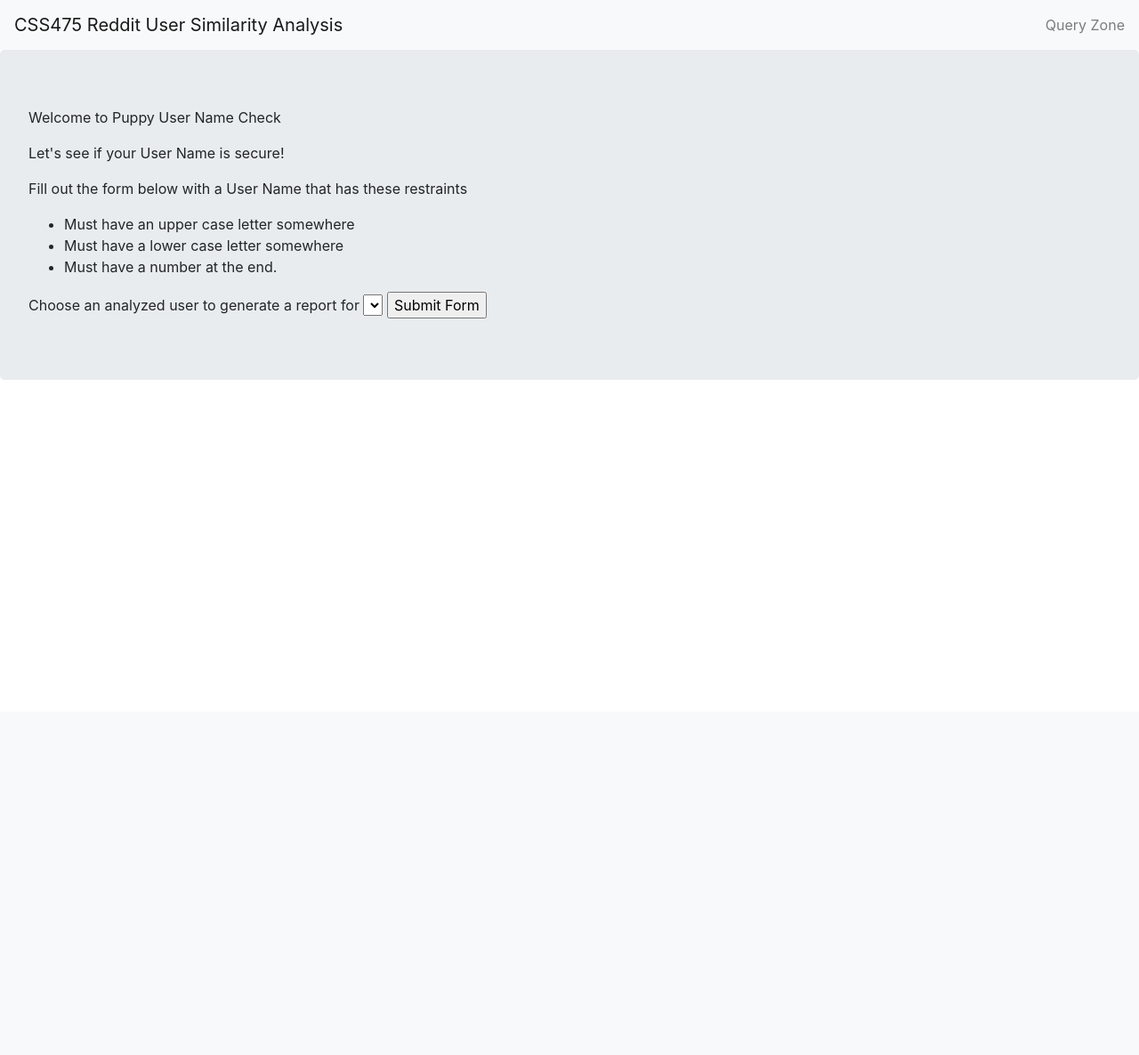
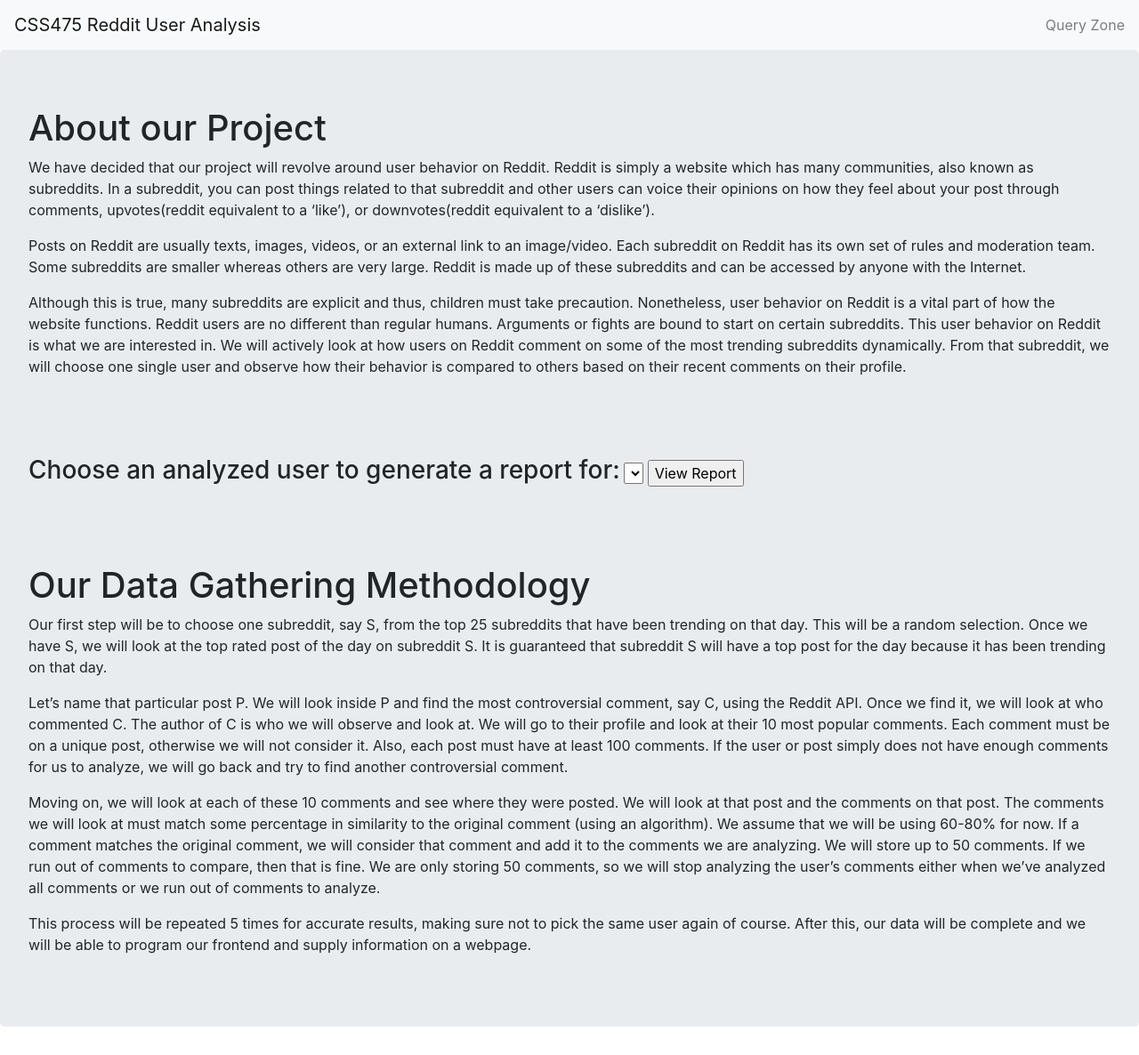
Before and after one commit to epicmanmoo/reddit-user-analysis, a Flask app: template Webapp/templates/index.html in a window 1280 px wide. Shown: the whole page at 89% size. Before the commit the page ends 427 px from the top, so only its background shows below. Run offline with Flask 2, Linux system fonts and the light colour scheme; the template is opened without the code that fills it, so the values that code supplies are empty; parts of the project's set-up code (start-up, migrations or seed data) failed here and were passed over; some libraries are stand-ins or nearby versions.

Commit message:
First full version

```diff
--- a/Webapp/app.py
+++ b/Webapp/app.py
@@ -51,10 +51,11 @@ def queryauth():
 @app.route('/queryzone')
 def queryzone():
     input = request.args.get('password')
+    requery = request.args.get('requery')
 
     isCorrect = False
 
-    if input == password:
+    if input == password or len(requery) > 0:
         isCorrect = True
 
     return render_template("queryzone.html", isCorrect=isCorrect)
@@ -62,7 +63,36 @@ def queryzone():
 # QUERY RESULTS PAGE
 @app.route('/queryResults')
 def queryresults():
-    return render_template('results.html')
+    userQuery = request.args.get('userquery')
+    columnTitles = ""
+    tuplesReceived = ''
+    tuples = []
+    titles = []
+    validQuery = ''
+
+    try:
+        tuplesReceived = con.execute(userQuery)
+
+        words = userQuery.split()
+
+        if words[0].upper() not in ('INSERT', 'UPDATE', 'DELETE'):
+            for tuple in tuplesReceived:
+                tuples.append(tuple)
+
+            columnTitles = con.execute(userQuery).keys()
+
+            for title in columnTitles:
+                titles.append(title)
+        validQuery = True
+    except:
+        validQuery = False
+
+    return render_template('results.html',
+                           tuplesReceived=tuples,
+                           numTuples = len(tuples),
+                           validQuery=validQuery,
+                           columnTitles=titles,
+                           numColumns = len(columnTitles))
 
 # REPORT PAGE
 @app.route('/report')
@@ -163,7 +193,7 @@ def report():
     ax.set_title('Distribution of Similarity Percentages (Boxplot)')
     ax.yaxis.grid(True)
     ax.set_xlabel('User Analyzed')
-    ax.set_ylabel('Degree of Similarity')
+    ax.set_ylabel('Degree of Similarity(%)')
     plt.setp(bp['boxes'], facecolor='lightgreen')
 
 
--- a/Webapp/templates/base.html
+++ b/Webapp/templates/base.html
@@ -2,7 +2,7 @@
 <html lang="en">
 <head>
     <meta charset="UTF-8">
-    <title>Username Validator</title>
+    <title>Reddit User Analysis</title>
     <link rel="stylesheet" href="https://maxcdn.bootstrapcdn.com/bootstrap/4.0.0/css/bootstrap.min.css" integrity="sha384-Gn5384xqQ1aoWXA+058RXPxPg6fy4IWvTNh0E263XmFcJlSAwiGgFAW/dAiS6JXm" crossorigin="anonymous">
     <script src="https://code.jquery.com/jquery-3.2.1.slim.min.js" integrity="sha384-KJ3o2DKtIkvYIK3UENzmM7KCkRr/rE9/Qpg6aAZGJwFDMVNA/GpGFF93hXpG5KkN" crossorigin="anonymous"></script>
     <script src="https://cdnjs.cloudflare.com/ajax/libs/popper.js/1.12.9/umd/popper.min.js" integrity="sha384-ApNbgh9B+Y1QKtv3Rn7W3mgPxhU9K/ScQsAP7hUibX39j7fakFPskvXusvfa0b4Q" crossorigin="anonymous"></script>
@@ -11,7 +11,7 @@
 <body>
 <!-- As a link -->
 <nav class="navbar navbar-light bg-light">
-  <a class="navbar-brand" href="{{ url_for('index') }}">CSS475 Reddit User Similarity Analysis</a>
+  <a class="navbar-brand" href="{{ url_for('index') }}">CSS475 Reddit User Analysis</a>
     <ul class="navbar-nav">
         <li class="nav-item">
             <a class="nav-link" href="{{ url_for('queryauth') }}">Query Zone</a>
--- a/Webapp/templates/index.html
+++ b/Webapp/templates/index.html
@@ -1,23 +1,64 @@
 {% extends "base.html" %}
 {% block content %}
     <div class="jumbotron">
-        <p>Welcome to Puppy User Name Check</p>
-        <p>Let's see if your User Name is secure!</p>
-        <p>Fill out the form below with a User Name that has these restraints</p>
-        <ul>
-            <li>Must have an upper case letter somewhere</li>
-            <li>Must have a lower case letter somewhere</li>
-            <li>Must have a number at the end.</li>
-        </ul>
+        <h1>About our Project</h1>
+        <p>We have decided that our project will revolve around user behavior on Reddit. Reddit is simply a
+            website which has many communities, also known as subreddits. In a subreddit, you can post things related
+            to that subreddit and other users can voice their opinions on how they feel about your post through
+            comments, upvotes(reddit equivalent to a ‘like’), or downvotes(reddit equivalent to a ‘dislike’). </p>
+
+        <p>Posts on Reddit are usually texts, images, videos, or an external link to an image/video.
+            Each subreddit on Reddit has its own set of rules and moderation team. Some subreddits are smaller whereas
+            others are very large. Reddit is made up of these subreddits and can be accessed by anyone with the Internet. </p>
+
+        <p>Although this is true, many subreddits are explicit and thus, children must take precaution. Nonetheless,
+            user behavior on Reddit is a vital part of how the website functions. Reddit users are no different
+            than regular humans. Arguments or fights are bound to start on certain subreddits. This user behavior
+            on Reddit is what we are interested in. We will actively look at how users on Reddit comment on some of
+            the most trending subreddits dynamically. From that subreddit, we will choose one single user and
+            observe how their behavior is compared to others based on their recent comments on their profile.</p>
+
+        <br>
+        <br>
+        <br>
         <form action="{{ url_for('report') }}">
-            <label for="userName">Choose an analyzed user to generate a report for</label>
+            <label for="userName"><h3>Choose an analyzed user to generate a report for:  </h3></label>
             <select id="userName" name="userName">
                 {% for i in range(0, len) %}
                     <option value="{{ userList[i] }}">{{ userList[i] }}</option>
                 {%  endfor %}
             </select>
-            <input type="submit" value="Submit Form">
+            <input type="submit" value="View Report">
         </form>
+        <br>
+        <br>
+        <br>
+
+                <h1>Our Data Gathering Methodology</h1>
+        <p>Our first step will be to choose one subreddit, say S, from the top 25 subreddits that have been trending
+            on that day. This will be a random selection. Once we have S, we will look at the top rated post of the
+            day on subreddit S. It is guaranteed that subreddit S will have a top post for the day because it has
+            been trending on that day. </p>
+
+        <p>Let’s name that particular post P. We will look inside P and find the
+            most controversial comment, say C, using the Reddit API. Once we find it, we will look at who commented
+            C. The author of C is who we will observe and look at. We will go to their profile and look at their 10
+            most popular comments. Each comment must be on a unique post, otherwise we will not consider it. Also,
+            each post must have at least 100 comments. If the user or post simply does not have enough comments for
+            us to analyze, we will go back and try to find another controversial comment.
+
+        <p>Moving on, we will look
+            at each of these 10 comments and see where they were posted. We will look at that post and the comments
+            on that post. The comments we will look at must match some percentage in similarity to the original
+            comment (using an algorithm). We assume that we will be using 60-80% for now. If a comment matches
+            the original comment, we will consider that comment and add it to the comments we are analyzing.
+            We will store up to 50 comments. If we run out of comments to compare, then that is fine.
+            We are only storing 50 comments, so we will stop analyzing the user’s comments either when we’ve
+            analyzed all comments or we run out of comments to analyze.
+
+        <p>This process will be repeated 5 times
+            for accurate results, making sure not to pick the same user again of course. After this, our data will
+            be complete and we will be able to program our frontend and supply information on a webpage.</p>
 
     </div>
 {% endblock %}
--- a/Webapp/templates/queryzone.html
+++ b/Webapp/templates/queryzone.html
@@ -14,6 +14,8 @@
                 <li>user_comment</li>
                 <li>user_top_comments</li>
             </ul>
+            <h6>chosen_users is an active view derived from reddit_user</h6>
+            <br>
             <form action="{{ url_for('queryresults') }}">
                 <label for="textquery" style="vertical-align: top;">Formulate Query Here</label>
                 <textarea id="textquery" name="userquery"></textarea>
```
Also changed, not shown: Webapp/requirements.txt (added, +28 -0 lines), Webapp/templates/report.html (+6 -6 lines), Webapp/templates/results.html (+38 -0 lines), 1 other file.
